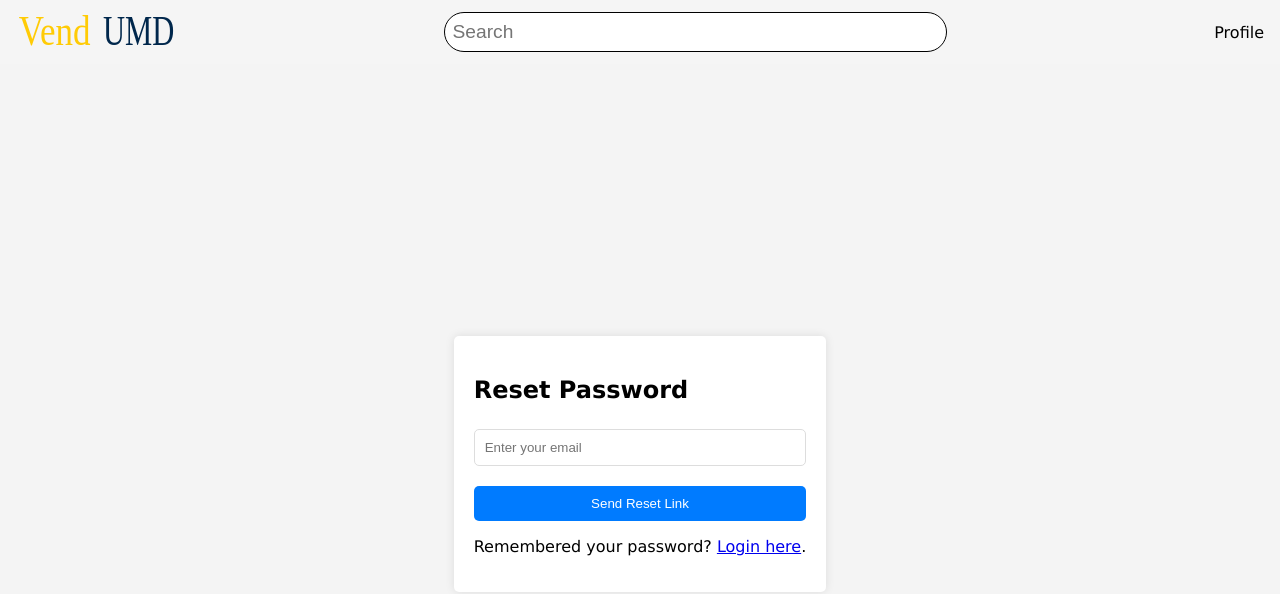
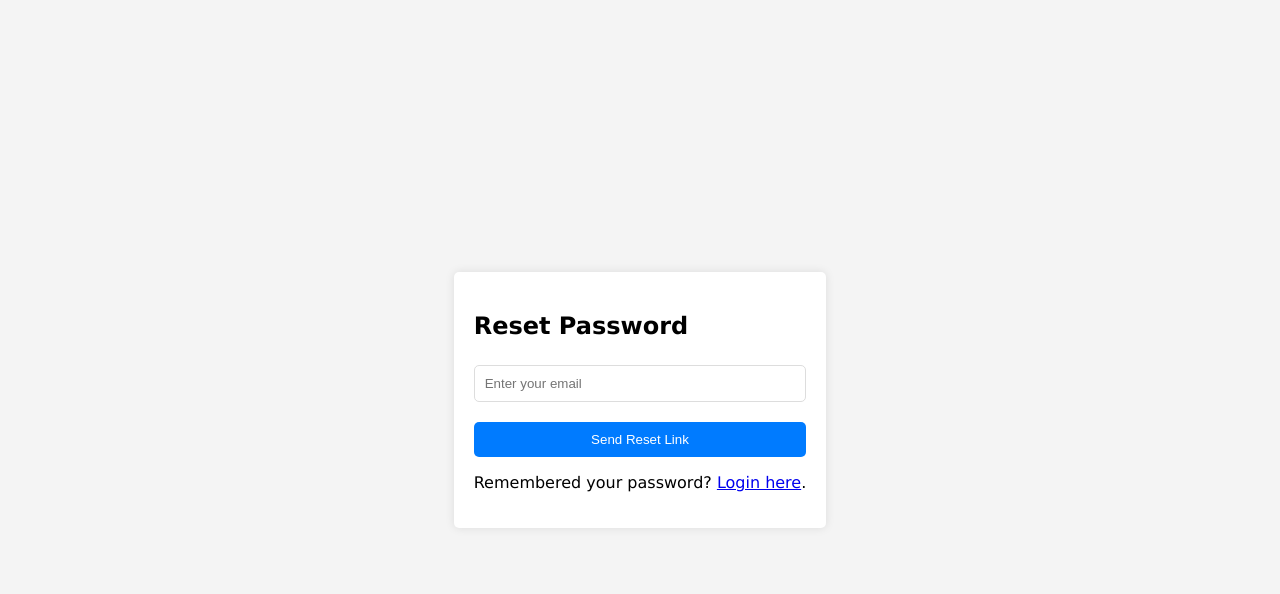
Before and after one commit to Osphalt/VendUMD, a React (Vite) app: page /forgot-password in a window 1280 px wide. Shown: the top 594 px of the page. Built offline with nearby package versions, Linux system fonts and the light colour scheme; no server answers; the database is empty.

Commit message:
Header fix

```diff
--- a/src/App.jsx
+++ b/src/App.jsx
@@ -57,9 +57,13 @@ function App() {
 function MainContent({ setSession }) {
   const location = useLocation();
 
+  // Check if the current pathname is one of the specified routes
+  const noHeaderRoutes = ['/login', '/register', '/forgot-password'];
+  const showHeader = !noHeaderRoutes.includes(location.pathname);
+
   return (
     <>
-      {location.pathname !== '/login' && <Header />}
+      {showHeader && <Header />}
       <Routes>
         <Route path="/login" element={<LoginForm setLogin={setSession} />} />
         <Route path="/register" element={<Register />} />
@@ -87,4 +91,5 @@ function MainContent({ setSession }) {
 }
 
 
+
 export default App;
```
